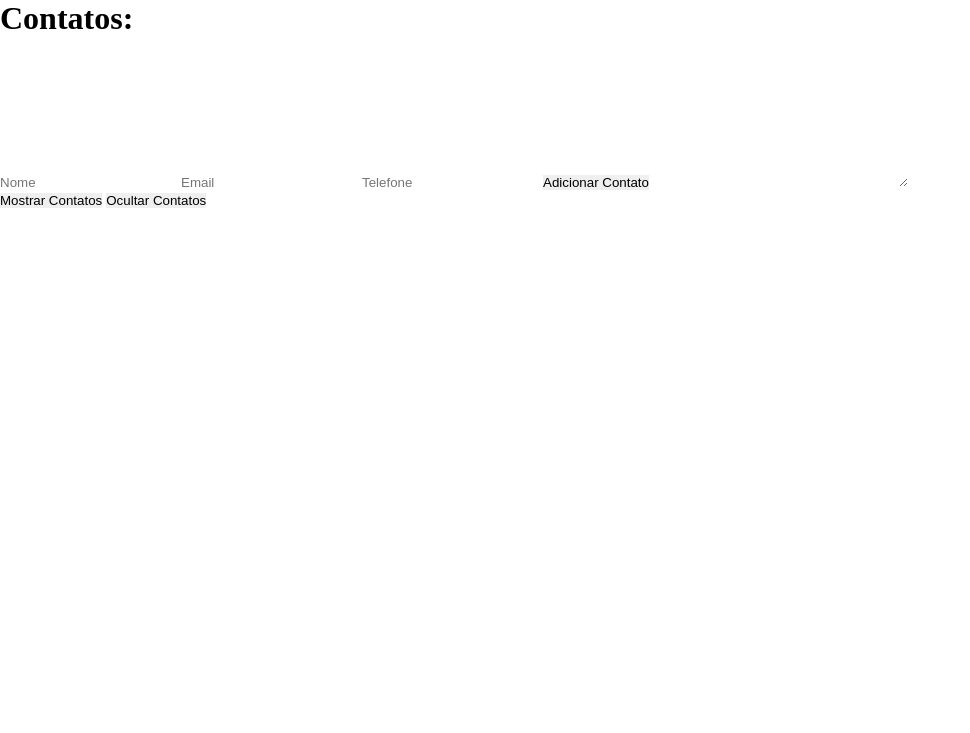
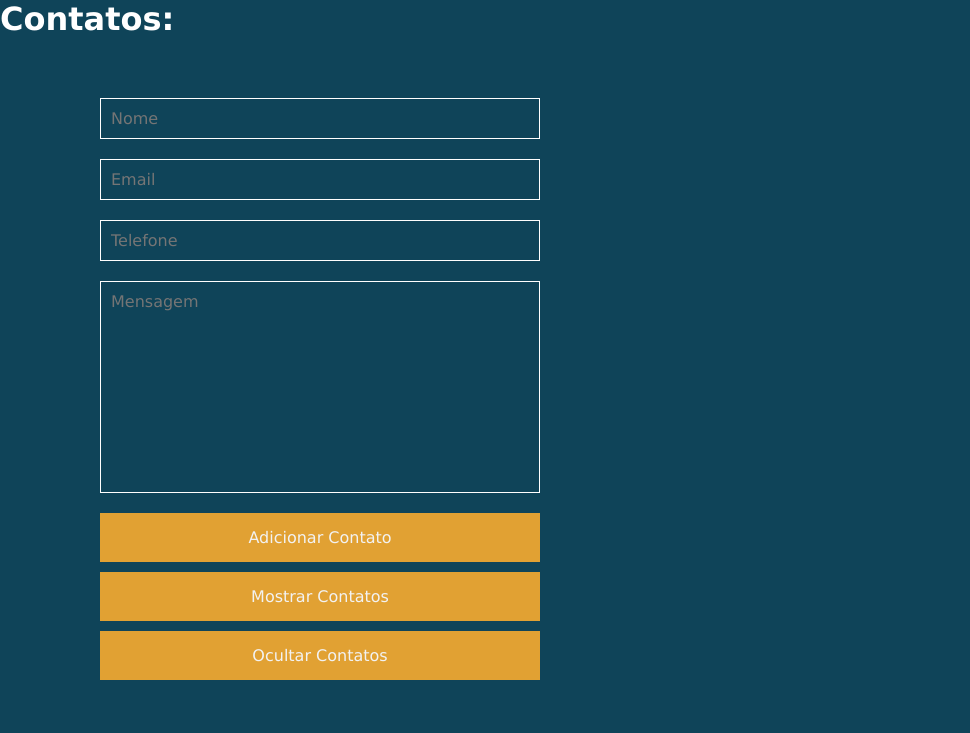
Before and after one commit to lecsboxok/Contatos, a plain HTML site: page index.html in a window 1280 px wide. Shown: the whole page, without its empty margins (0-970 px from the left). Drawn offline with Linux system fonts and the light colour scheme.

Commit message:
estilizei

```diff
--- a/index.html
+++ b/index.html
@@ -8,14 +8,16 @@
 </head>
 <body>
 
+
     <h1>Contatos: </h1>
+    <main id="main">
         <div class="tudo">
             <form id="contato-form">
                 <input type="text" id="nome" placeholder="Nome" required>
                 <input type="email" id="email" placeholder="Email" required>
                 <input type="tel" id="tel" placeholder="Telefone" required>
+                <textarea id="mensagem" cols="30" rows="10" placeholder="Mensagem"></textarea>
                 <button type="submit">Adicionar Contato</button>
-            <textarea id="mensagem" cols="30" rows="10"></textarea>
             </form>
             <div class="botoes">
                 <button id="mostrar-contatos">Mostrar Contatos</button>
@@ -25,6 +27,7 @@
         <ul id="contato-lista">
 
         </ul>
+    </main>
 
     <script src="script.js"></script>
 </body>
--- a/style.css
+++ b/style.css
@@ -8,3 +8,55 @@
 a {
     text-decoration: none;
 }
+
+body {
+    /* background: url(silas-baisch-K785Da4A_JA-unsplash.jpg) center;
+    background-size: cover;
+    background-repeat: no-repeat; */
+    background-color: #0F4459;
+    font-family: Verdana, Geneva, Tahoma, sans-serif;
+}
+
+h1 {
+    color: #fff;
+}
+
+#main {
+    display: flex;
+}
+
+input, textarea {
+    font: 400 2vh Verdana, Geneva, Tahoma, sans-serif;
+    border: 1px solid #fff;
+    padding: 10px;
+    margin: 10px 0;
+    background-color: #0F4459;
+    color: #fff;
+}
+
+textarea {
+    resize: none;
+}
+
+button {
+    font: 400 2vh Verdana, Geneva, Tahoma, sans-serif;
+    padding: 15px;
+    margin-top: 10px;
+    background-color: #E1A133;
+    color: #f2f2f2;
+}
+
+.botoes, #contato-form {
+    display: flex;
+    flex-direction: column;
+}
+
+.tudo, #contato-lista {
+    width: 50%;
+    margin: 50px 100px;
+}
+
+#contato-lista {
+    font: 400 2.5vh Verdana, Geneva, Tahoma, sans-serif;
+    color: #fff;
+}
```
Also changed, not shown: silas-baisch-K785Da4A_JA-unsplash.jpg (added). Lines whose indentation alone changed are shown as unchanged.
